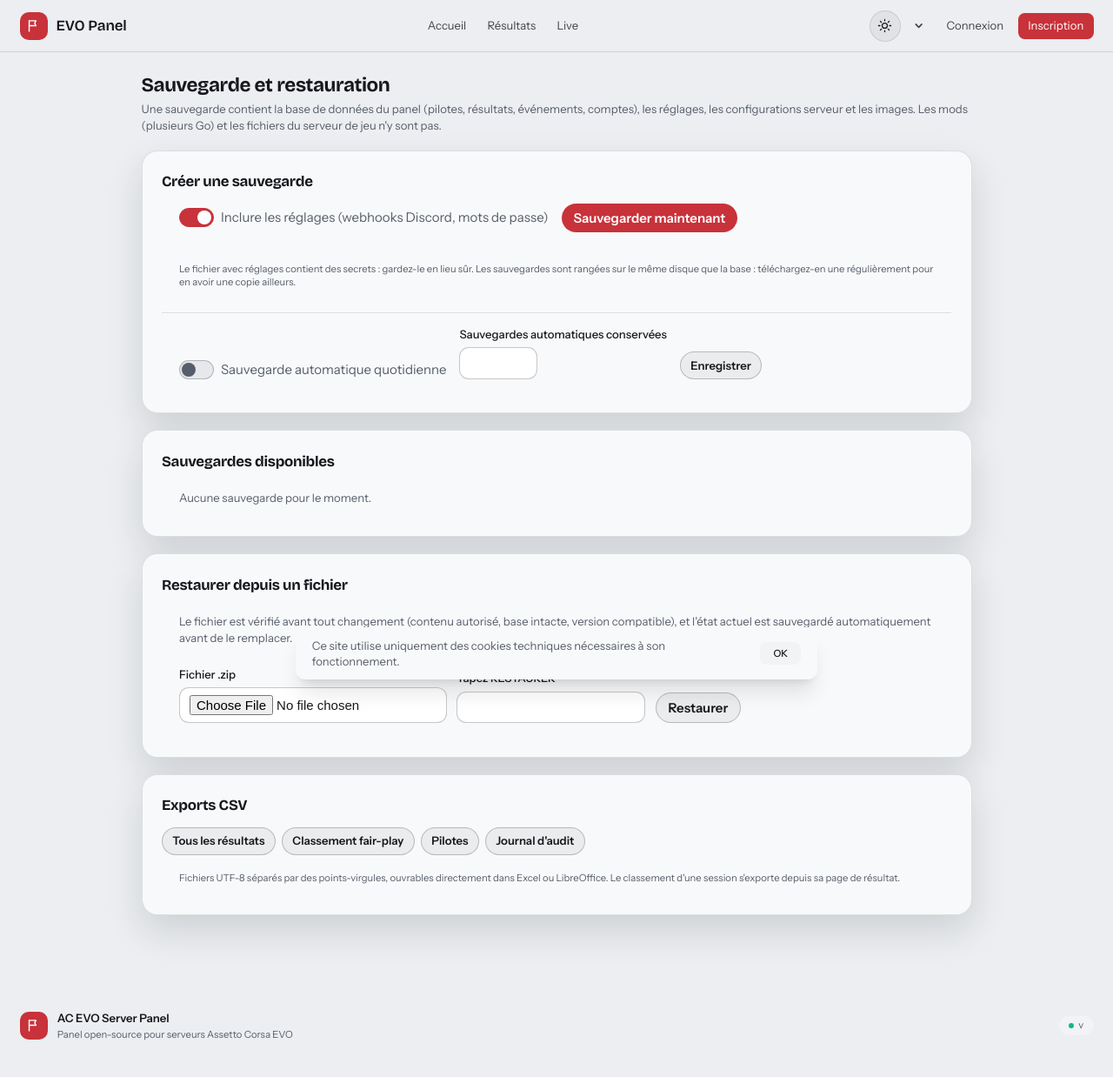
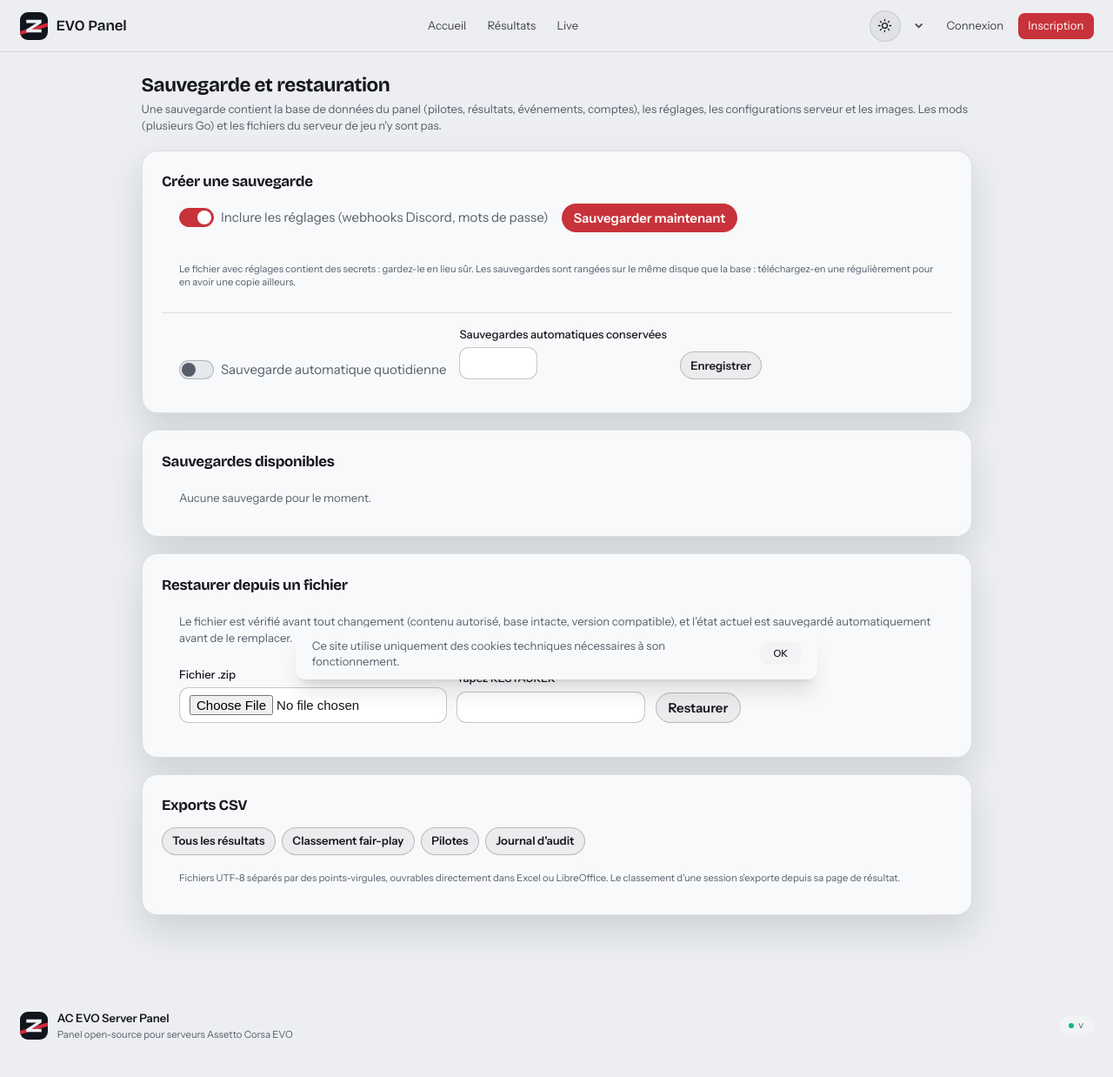
Before and after one commit to Zyphro3D/pannel-ac-evo-server, a Python web app: template app/templates/backup.html in a window 1280 px wide. Shown: the top 1238 px of the page at 87% size. Run offline with Jinja, Linux system fonts and the light colour scheme; the template is opened without the code that fills it, so the values that code supplies are empty.

Commit message:
Logo Zyphro dans l'en-tête et la barre latérale (à la place du drapeau)
Co-Authored-By: Claude Opus 5.5 <noreply@anthropic.com>

```diff
--- a/app/static/css/charte.css
+++ b/app/static/css/charte.css
@@ -121,6 +121,8 @@ nav.fixed { background: var(--barbg) !important; border-bottom: 1px solid var(--
 .zy-brand { display: flex; align-items: center; gap: 10px; color: var(--text); }
 .zy-mark { display: grid; place-items: center; width: 32px; height: 32px; border-radius: 10px; background: var(--accent); color: var(--on-red); }
 .zy-mark svg { width: 17px; height: 17px; }
+.zy-mark.zy { background: none; border-radius: 9px; overflow: hidden; box-shadow: 0 0 0 1px rgb(255 255 255 / .16); } /* logo Zyphro (~/dev/zyphro-brand/zyphro-icon.svg), 25/10/2026 */
+.zy-mark.zy svg { width: 100%; height: 100%; display: block; }
 .zy-brand b { font: 600 17px/1 var(--display); letter-spacing: -.01em; }
 
 /* Bandeaux d'information : surface neutre, liseré et pastille de couleur seulement (pas de fond coloré) */
--- a/app/templates/base.html
+++ b/app/templates/base.html
@@ -36,7 +36,7 @@
              class="h-8 w-auto object-contain" alt="{{ panel_title }}">
       {% else %}
         <span class="zy-brand">
-          <span class="zy-mark"><svg viewBox="0 0 24 24" fill="none" stroke="currentColor" stroke-width="2" stroke-linecap="round" stroke-linejoin="round" aria-hidden="true"><path d="M5 21V4"/><path d="M5 4h11l-2 4 2 4H5"/></svg></span>
+          <span class="zy-mark zy"><svg viewBox="0 0 256 256" aria-hidden="true"><rect width="256" height="256" fill="#11151c"/><polygon points="0,175 256,97 256,131 0,210" fill="#d6283a"/><path d="M58 70H198V99H197L106 157H198V186H58V157H60L150.6 99H58Z" fill="#eceff3"/></svg></span>
           <b>EVO Panel</b>
         </span>
       {% endif %}
@@ -386,7 +386,7 @@
 
         {# Brand #}
         <div class="flex items-center gap-3">
-          <span class="zy-mark"><svg viewBox="0 0 24 24" fill="none" stroke="currentColor" stroke-width="2" stroke-linecap="round" stroke-linejoin="round" aria-hidden="true"><path d="M5 21V4"/><path d="M5 4h11l-2 4 2 4H5"/></svg></span>
+          <span class="zy-mark zy"><svg viewBox="0 0 256 256" aria-hidden="true"><rect width="256" height="256" fill="#11151c"/><polygon points="0,175 256,97 256,131 0,210" fill="#d6283a"/><path d="M58 70H198V99H197L106 157H198V186H58V157H60L150.6 99H58Z" fill="#eceff3"/></svg></span>
           <div>
             <div class="text-sm font-semibold text-txt">AC EVO Server Panel</div>
             <div class="text-xs text-dim mt-0.5">{{ _('Panel open-source pour serveurs Assetto Corsa EVO') }}</div>
--- a/app/templates/results.html
+++ b/app/templates/results.html
@@ -58,7 +58,7 @@
       </a>
     </nav>
     <div class="race-sidebar-brand">
-      <span class="zy-mark"><svg viewBox="0 0 24 24" fill="none" stroke="currentColor" stroke-width="2" stroke-linecap="round" stroke-linejoin="round" aria-hidden="true"><path d="M5 21V4"/><path d="M5 4h11l-2 4 2 4H5"/></svg></span>
+      <span class="zy-mark zy"><svg viewBox="0 0 256 256" aria-hidden="true"><rect width="256" height="256" fill="#11151c"/><polygon points="0,175 256,97 256,131 0,210" fill="#d6283a"/><path d="M58 70H198V99H197L106 157H198V186H58V157H60L150.6 99H58Z" fill="#eceff3"/></svg></span>
       <div>
         <div class="brand-txt">AC EVO<br>Server Panel</div>
         <div class="brand-ver">
```
